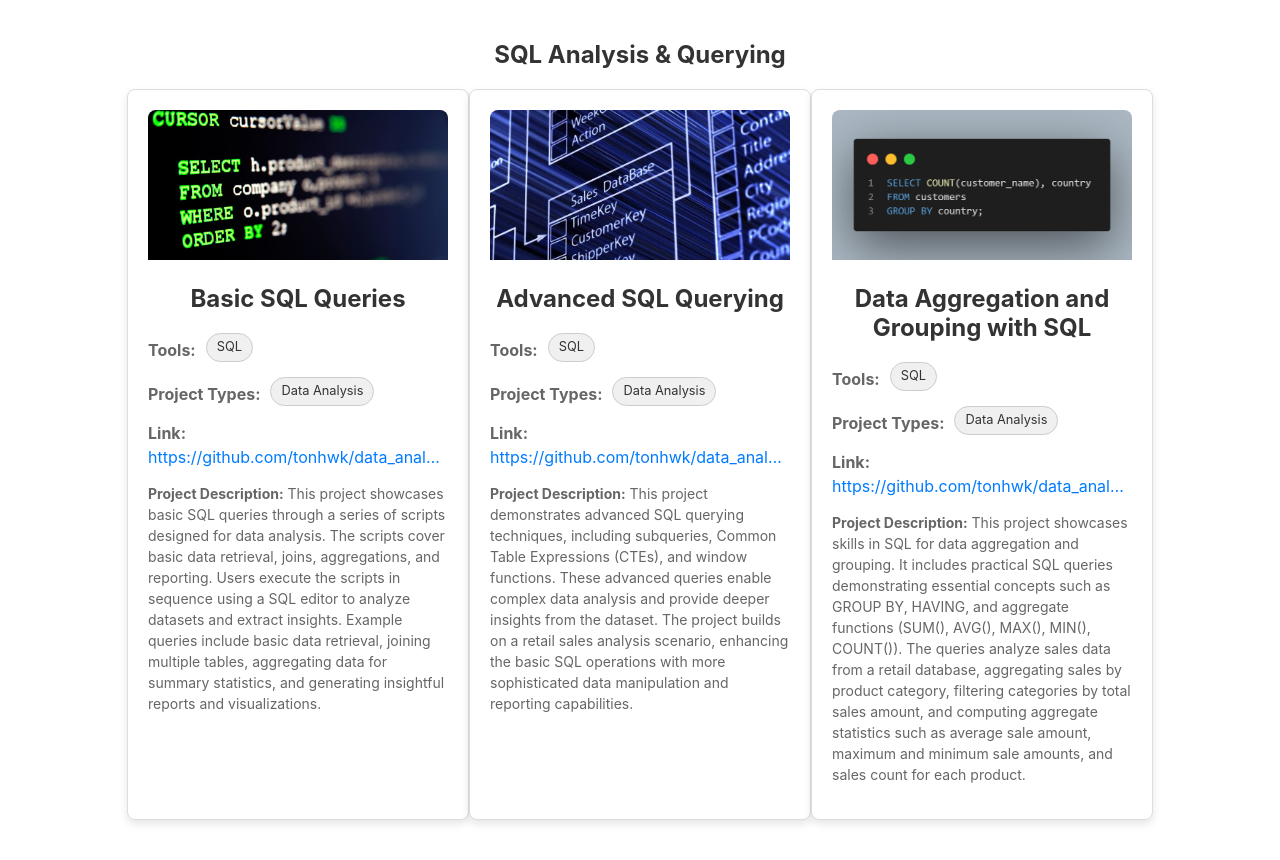
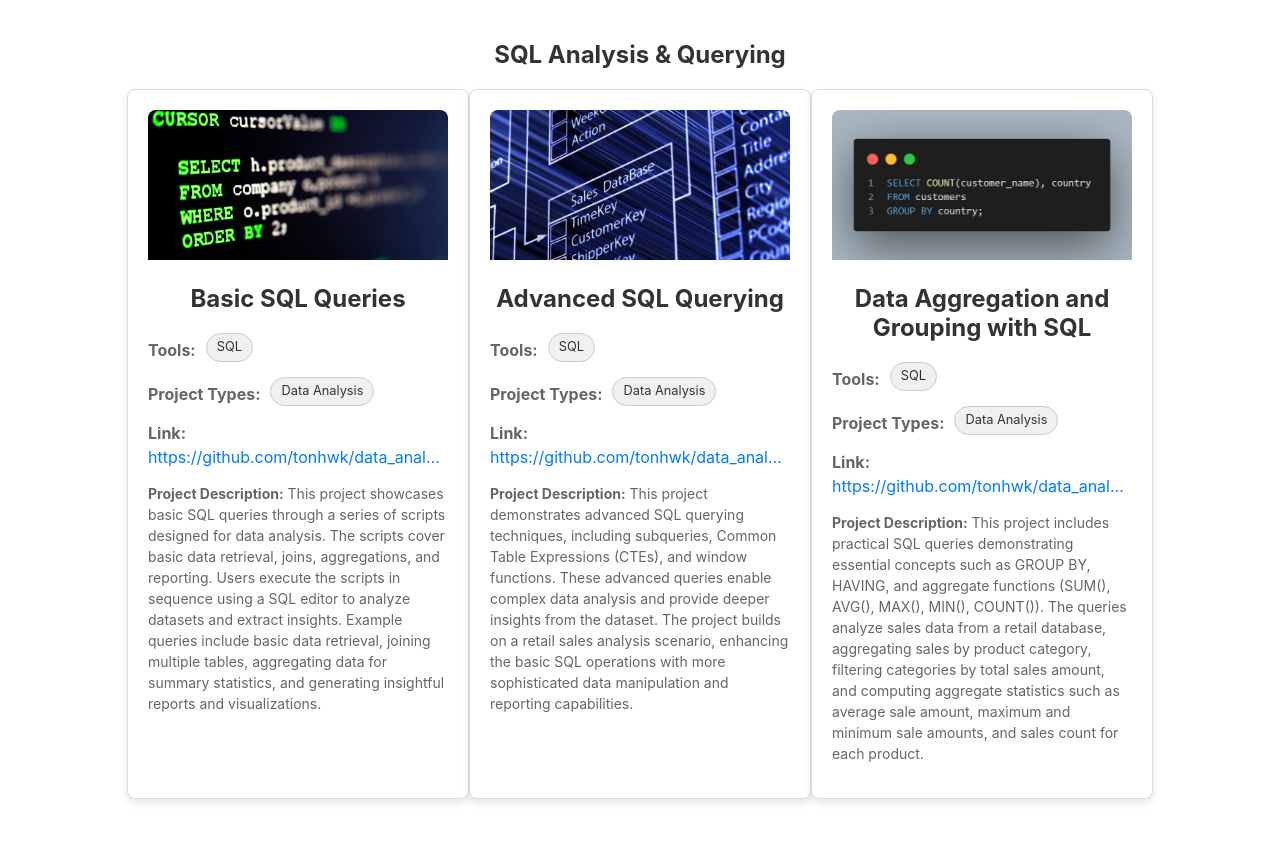
Before and after one commit to tonhwk/my-data-portfolio, a React (Create React App) app: page /advanced-sql-analysis in a window 1280 px wide. After the commit the page ends 839 px from the top, so only its background shows below. Built offline with nearby package versions, Linux system fonts and the light colour scheme; the HTML template or start-up script is replaced by a standard one.

Commit message:
updating

```diff
--- a/src/pages/AdvancedSQL/AdvancedSQL.jsx
+++ b/src/pages/AdvancedSQL/AdvancedSQL.jsx
@@ -25,7 +25,7 @@ const projects = [
     "tools": ["SQL"],
     "projectTypes": ["Data Analysis"],
     "link": "https://github.com/tonhwk/data_analysis_potfolio/blob/main/Advanced%20SQL%20Queries/Data%20Aggregation/README.md",
-    "projectDescription": "This project showcases skills in SQL for data aggregation and grouping. It includes practical SQL queries demonstrating essential concepts such as GROUP BY, HAVING, and aggregate functions (SUM(), AVG(), MAX(), MIN(), COUNT()). The queries analyze sales data from a retail database, aggregating sales by product category, filtering categories by total sales amount, and computing aggregate statistics such as average sale amount, maximum and minimum sale amounts, and sales count for each product."
+    "projectDescription": "This project includes practical SQL queries demonstrating essential concepts such as GROUP BY, HAVING, and aggregate functions (SUM(), AVG(), MAX(), MIN(), COUNT()). The queries analyze sales data from a retail database, aggregating sales by product category, filtering categories by total sales amount, and computing aggregate statistics such as average sale amount, maximum and minimum sale amounts, and sales count for each product."
 }
 
 ]
```
